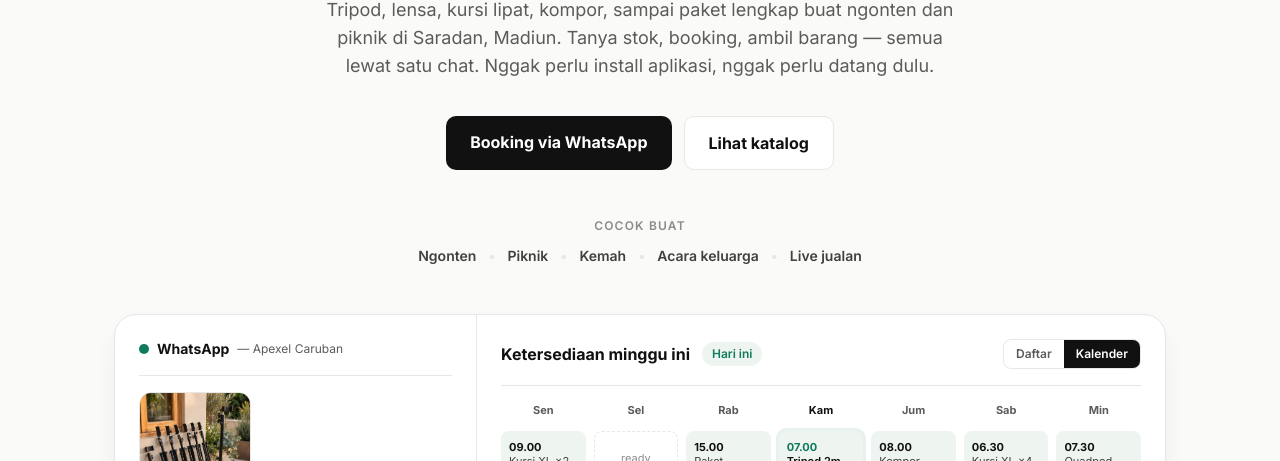
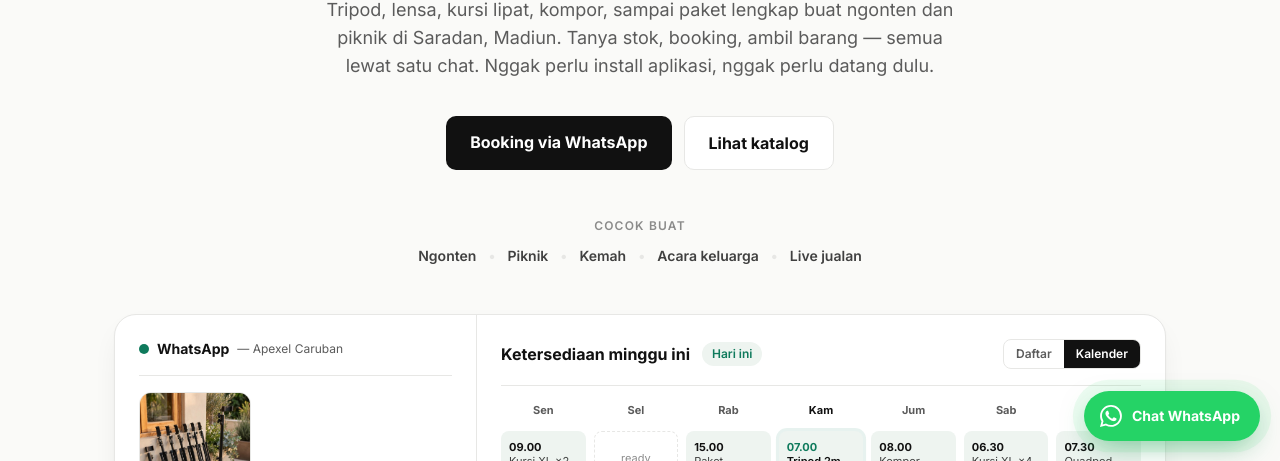
Before and after one commit to apexelcaruban/apexelcaruban, a plain HTML site: page index.html in a window 1280 px wide. Shown: the part 339-800 px from the top of the page. Drawn offline with nearby package versions, Linux system fonts and the light colour scheme.

Commit message:
Tombol WhatsApp melayang: pill hijau WA di pojok kanan bawah, ikon WA + label Chat WhatsApp, cincin denyut halus, animasi masuk, hormati prefers-reduced-motion

```diff
--- a/index.html
+++ b/index.html
@@ -63,7 +63,13 @@ tailwind.config = {
   .u-draw.go path { animation: drawline 1s .35s ease forwards; }
   .u-draw.go path:last-child { animation-delay: .65s; }
   @keyframes drawline { to { stroke-dashoffset: 0; } }
+  .wa-float { animation: wa-in .6s .5s cubic-bezier(.22,.61,.36,1) both; }
+  @keyframes wa-in { from { opacity: 0; transform: translateY(16px) scale(.92); } to { opacity: 1; transform: none; } }
+  .wa-ring { position: absolute; inset: 0; border-radius: 9999px; animation: wa-ring 2.8s ease-out infinite; pointer-events: none; }
+  @keyframes wa-ring { 0% { box-shadow: 0 0 0 0 rgba(37,211,102,.40); } 70% { box-shadow: 0 0 0 14px rgba(37,211,102,0); } 100% { box-shadow: 0 0 0 0 rgba(37,211,102,0); } }
   @media (prefers-reduced-motion: reduce) {
+    .wa-float { animation: none; }
+    .wa-ring { animation: none; }
     .reveal, .chat-step { opacity: 1 !important; transform: none !important; transition: none; }
     .cal-pulse, .typing-dot { animation: none; }
     .u-draw path { stroke-dashoffset: 0; animation: none; }
@@ -484,6 +490,13 @@ tailwind.config = {
     </div>
   </div>
 </footer>
+<!-- ===== TOMBOL WHATSAPP MELAYANG ===== -->
+<a href="https://wa.me/apexelcaruban" aria-label="Chat WhatsApp Apexel Caruban" class="wa-float fixed bottom-5 right-5 z-50 flex items-center gap-2.5 bg-[#25D366] text-white font-bold pl-4 pr-5 py-3.5 rounded-full shadow-[0_10px_30px_-8px_rgba(18,140,70,0.55)] hover:bg-[#1EB857] transition-colors">
+  <span class="wa-ring"></span>
+  <svg width="22" height="22" viewBox="0 0 16 16" fill="currentColor" aria-hidden="true"><path d="M13.601 2.326A7.854 7.854 0 0 0 7.994 0C3.627 0 .068 3.558.064 7.926c0 1.399.366 2.76 1.057 3.965L0 16l4.204-1.102a7.933 7.933 0 0 0 3.79.965h.004c4.368 0 7.926-3.558 7.93-7.93A7.898 7.898 0 0 0 13.6 2.326zM7.994 14.521a6.573 6.573 0 0 1-3.356-.92l-.24-.144-2.494.654.666-2.433-.156-.251a6.56 6.56 0 0 1-1.007-3.505c0-3.626 2.957-6.584 6.591-6.584a6.56 6.56 0 0 1 4.66 1.931 6.557 6.557 0 0 1 1.928 4.66c-.004 3.639-2.961 6.592-6.592 6.592zm3.615-4.934c-.197-.099-1.17-.578-1.353-.646-.182-.065-.315-.099-.445.099-.133.197-.513.646-.627.775-.114.133-.232.148-.43.05-.197-.1-.836-.308-1.592-.985-.59-.525-.985-1.175-1.103-1.372-.114-.198-.011-.304.088-.403.087-.088.197-.232.296-.346.1-.114.133-.198.198-.33.065-.134.034-.248-.015-.347-.05-.099-.445-1.076-.612-1.47-.16-.389-.323-.335-.445-.34-.114-.007-.247-.007-.38-.007a.729.729 0 0 0-.529.247c-.182.198-.691.677-.691 1.654 0 .977.71 1.916.81 2.049.098.133 1.394 2.132 3.383 2.992.47.205.84.326 1.129.418.475.152.904.129 1.246.08.38-.058 1.171-.48 1.338-.943.164-.464.164-.86.114-.943-.049-.084-.182-.133-.38-.232z"/></svg>
+  <span class="text-sm">Chat WhatsApp</span>
+</a>
+
 
 <script>
   // Scroll reveal
```
